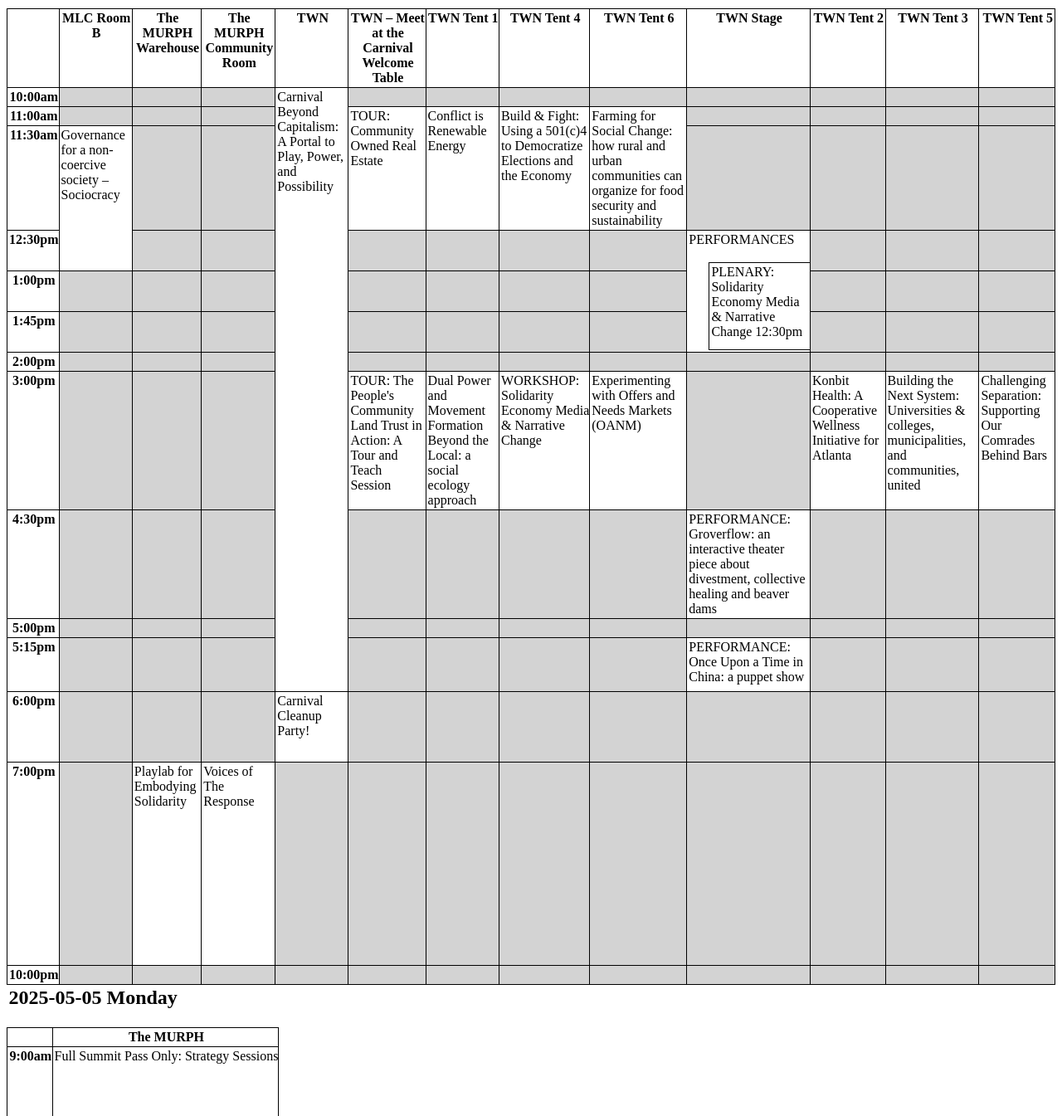
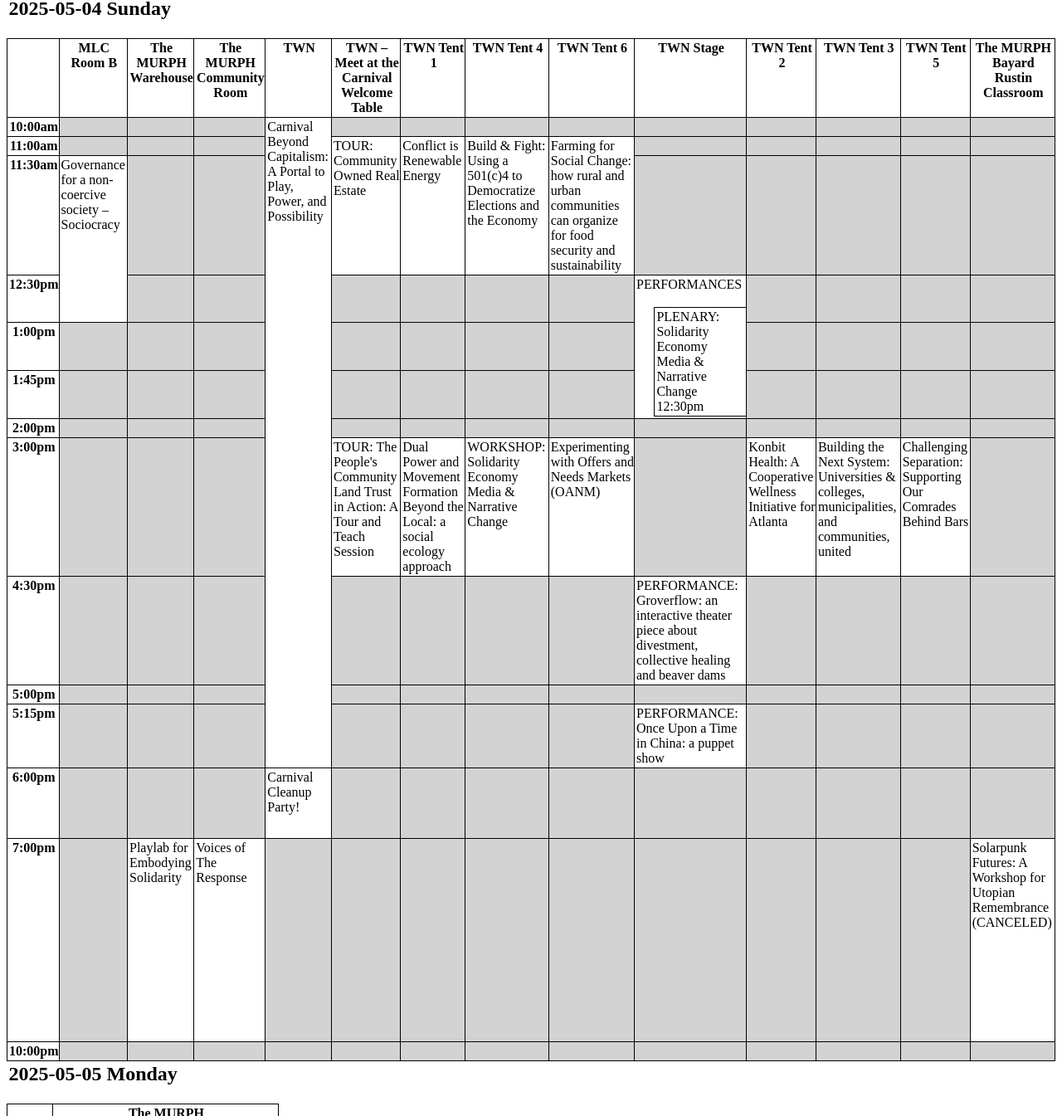
Before and after one commit to AnneEdwards13/Resist_And_Build, a plain HTML site: page 2025/pocketSchedule.html in a window 1280 px wide. Shown: the part 2225-3570 px from the top of the page at 83% size. Drawn offline with Linux system fonts and the light colour scheme.

Commit message:
Moving "tending burnout"

```diff
--- a/2025/pocketSchedule.html
+++ b/2025/pocketSchedule.html
@@ -50,13 +50,13 @@
 	<tr >
 		<th ></th>
 		<th >MLC Auditorium</th>
+		<th >MLC Room C</th>
 		<th >MLC Room D</th>
 		<th >MLC Room E</th>
 		<th >MLC Room A</th>
 		<th >MLC Room B</th>
 		<th >MLC Room F</th>
 		<th >MLC (Meet in the Lobby at 2:45)</th>
-		<th >MLC Room C</th>
 		<th >MLC Rooms A-D</th>
 		<th >The MURPH Warehouse</th>
 		<th >The MURPH Bayard Rustin Room</th>
@@ -92,10 +92,10 @@
 	<tr >
 		<th >11:30am</th>
 		<td  ><div class="div" style="min-height: 120px;">Co-ops as Regenerative Systems | Understanding & Building Business Models for Collective Power</div></td>
+		<td  ><div class="div" style="min-height: 120px;">A Portrait of Enslaved Life: Lessons in Solidarity and Autonomy from Enslaved People</div></td>
 		<td  ><div class="div" style="min-height: 120px;">Cultivating Community Interdependence & Sovereignty: Asset-Based Community Development</div></td>
 		<td  ><div class="div" style="min-height: 120px;">Precision in Our Vision and Praxis</div></td>
 		<td  ><div class="div" style="min-height: 120px;">Mapping Solidarity Cities Against Racial Capitalism</div></td>
-		<td  class="empty"></td>
 		<td  class="empty"></td>
 		<td  class="empty"></td>
 		<td  class="empty"></td>
@@ -120,12 +120,12 @@
 	<tr >
 		<th >1:15pm</th>
 		<td  class="empty"></td>
+		<td  class="empty"></td>
 		<td  ><div class="div" style="min-height: 120px;">Let's Make a Shared Services Co-op TODAY!</div></td>
 		<td  ><div class="div" style="min-height: 120px;">Weaving and Mapping for Social Change–starting with R&B!</div></td>
 		<td  ><div class="div" style="min-height: 120px;">Sexual Health Emergency Preparedness Kits: FL case study of collaboration and mutual aid</div></td>
 		<td  ><div class="div" style="min-height: 120px;">Know Your Rights/Risks Training</div></td>
 		<td  ><div class="div" style="min-height: 120px;">Tending Burnout Together: Strengthening Movements Through Collective Care</div></td>
-		<td  class="empty"></td>
 		<td  class="empty"></td>
 		<td  class="empty"></td>
 		<td  class="empty"></td>
@@ -139,21 +139,21 @@
 		<td  class="empty"></td>
 		<td  class="empty"></td>
 		<td  class="empty"></td>
+		<td  class="empty"></td>
 		<td rowspan=2 ><div class="div" style="min-height: 140px;">TOUR: Politicize The Belt-line: West-End Atlanta Walking Tour</div></td>
-		<td  class="empty"></td>
 		<td  class="empty"></td>
 		<td  class="empty"></td>
 		<td  class="empty"></td>
 		<td  class="empty"></td></tr>
 	<tr >
 		<th >3:00pm</th>
+		<td  ><div class="div" style="min-height: 120px;">Family Abolition: Family Abolition for the Current Times</div></td>
+		<td  ><div class="div" style="min-height: 120px;">OHRD's Radical Queer Black Feminist Ecosystem Assembly and Children Shaped Space</div></td>
 		<td  ><div class="div" style="min-height: 120px;">Challenges in Regional Solidarity Economy Organizing Through the Lens of the SE Principles</div></td>
-		<td  ><div class="div" style="min-height: 120px;">Family Abolition: Family Abolition for the Current Times</div></td>
 		<td  ><div class="div" style="min-height: 120px;">Storytelling for Change: Weaving Webs of Trust, Care, and Solidarity</div></td>
 		<td  ><div class="div" style="min-height: 120px;">Revolutionizing Cooperative Impact Through Digital Media</div></td>
 		<td  ><div class="div" style="min-height: 120px;">Building Worker Cooperatives from the Ground Up</div></td>
 		<td  class="empty"></td>
-		<td  ><div class="div" style="min-height: 120px;">OHRD's Radical Queer Black Feminist Ecosystem Assembly and Children Shaped Space</div></td>
 		<td  class="empty"></td>
 		<td  class="empty"></td>
 		<td  class="empty"></td>
@@ -227,7 +227,7 @@
 		<td  class="empty"></td>
 		<td  class="empty"></td>
 		<td  class="empty"></td>
-		<td  class="empty"></td></tr></tbody></table></div><div class="tableContainer" style="min-height: 0px;"><table ><thead ><tr ><th colspan=13 style="border: 0px; text-align: left"><h2>2025-05-04 Sunday</h2></th></tr>
+		<td  class="empty"></td></tr></tbody></table></div><div class="tableContainer" style="min-height: 0px;"><table ><thead ><tr ><th colspan=14 style="border: 0px; text-align: left"><h2>2025-05-04 Sunday</h2></th></tr>
 	<tr >
 		<th ></th>
 		<th >MLC Room B</th>
@@ -242,12 +242,14 @@
 		<th >TWN Tent 2</th>
 		<th >TWN Tent 3</th>
 		<th >TWN Tent 5</th>
+		<th >The MURPH Bayard Rustin Classroom</th>
 	</tr></thead><tbody ><tr >
 		<th >10:00am</th>
 		<td  class="empty"></td>
 		<td  class="empty"></td>
 		<td  class="empty"></td>
 		<td rowspan=11 ><div class="div" style="min-height: 640px;">Carnival Beyond Capitalism: A Portal to Play, Power, and Possibility</div></td>
+		<td  class="empty"></td>
 		<td  class="empty"></td>
 		<td  class="empty"></td>
 		<td  class="empty"></td>
@@ -268,10 +270,12 @@
 		<td  class="empty"></td>
 		<td  class="empty"></td>
 		<td  class="empty"></td>
+		<td  class="empty"></td>
 		<td  class="empty"></td></tr>
 	<tr >
 		<th >11:30am</th>
 		<td rowspan=2 ><div class="div" style="min-height: 120px;">Governance for a non-coercive society – Sociocracy</div></td>
+		<td  class="empty"></td>
 		<td  class="empty"></td>
 		<td  class="empty"></td>
 		<td  class="empty"></td>
@@ -289,9 +293,11 @@
 		<td rowspan=3 ><div class="div" style="min-height: 120px;">PERFORMANCES<br/><br/><div class="nested" style="min-height: 100px">PLENARY: Solidarity Economy Media & Narrative Change 12:30pm</div></div></td>
 		<td  class="empty"></td>
 		<td  class="empty"></td>
+		<td  class="empty"></td>
 		<td  class="empty"></td></tr>
 	<tr >
 		<th >1:00pm</th>
+		<td  class="empty"></td>
 		<td  class="empty"></td>
 		<td  class="empty"></td>
 		<td  class="empty"></td>
@@ -313,9 +319,11 @@
 		<td  class="empty"></td>
 		<td  class="empty"></td>
 		<td  class="empty"></td>
+		<td  class="empty"></td>
 		<td  class="empty"></td></tr>
 	<tr >
 		<th >2:00pm</th>
+		<td  class="empty"></td>
 		<td  class="empty"></td>
 		<td  class="empty"></td>
 		<td  class="empty"></td>
@@ -339,7 +347,8 @@
 		<td  class="empty"></td>
 		<td  ><div class="div" style="min-height: 120px;">Konbit Health: A Cooperative Wellness Initiative for Atlanta</div></td>
 		<td  ><div class="div" style="min-height: 120px;">Building the Next System: Universities & colleges, municipalities, and communities, united</div></td>
-		<td  ><div class="div" style="min-height: 120px;">Challenging Separation: Supporting Our Comrades Behind Bars</div></td></tr>
+		<td  ><div class="div" style="min-height: 120px;">Challenging Separation: Supporting Our Comrades Behind Bars</div></td>
+		<td  class="empty"></td></tr>
 	<tr >
 		<th >4:30pm</th>
 		<td  class="empty"></td>
@@ -352,9 +361,11 @@
 		<td  ><div class="div" style="min-height: 40px;">PERFORMANCE: Groverflow: an interactive theater piece about divestment, collective healing and beaver dams</div></td>
 		<td  class="empty"></td>
 		<td  class="empty"></td>
+		<td  class="empty"></td>
 		<td  class="empty"></td></tr>
 	<tr >
 		<th >5:00pm</th>
+		<td  class="empty"></td>
 		<td  class="empty"></td>
 		<td  class="empty"></td>
 		<td  class="empty"></td>
@@ -378,6 +389,7 @@
 		<td  ><div class="div" style="min-height: 60px;">PERFORMANCE: Once Upon a Time in China: a puppet show</div></td>
 		<td  class="empty"></td>
 		<td  class="empty"></td>
+		<td  class="empty"></td>
 		<td  class="empty"></td></tr>
 	<tr >
 		<th >6:00pm</th>
@@ -385,6 +397,7 @@
 		<td  class="empty"></td>
 		<td  class="empty"></td>
 		<td  ><div class="div" style="min-height: 80px;">Carnival Cleanup Party!</div></td>
+		<td  class="empty"></td>
 		<td  class="empty"></td>
 		<td  class="empty"></td>
 		<td  class="empty"></td>
@@ -406,9 +419,11 @@
 		<td  class="empty"></td>
 		<td  class="empty"></td>
 		<td  class="empty"></td>
-		<td  class="empty"></td></tr>
+		<td  class="empty"></td>
+		<td  ><div class="div" style="min-height: 240px;">Solarpunk Futures: A Workshop for Utopian Remembrance (CANCELED)</div></td></tr>
 	<tr >
 		<th >10:00pm</th>
+		<td  class="empty"></td>
 		<td  class="empty"></td>
 		<td  class="empty"></td>
 		<td  class="empty"></td>
```
Also changed, not shown: 2025/data/program.js, 1 other file.
